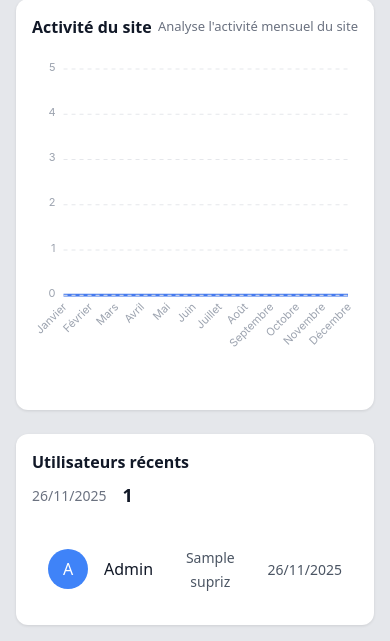
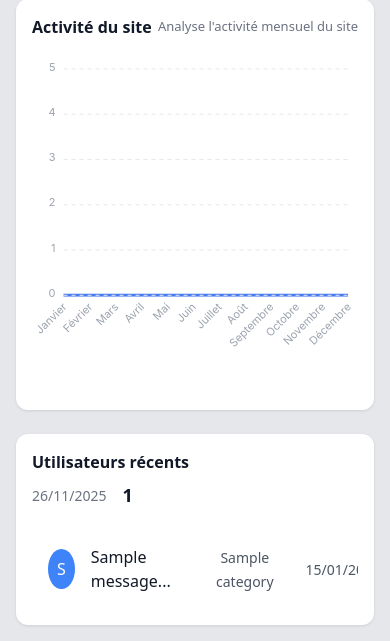
Before and after one commit to Honorine684/supriz-web, a Laravel app: page /maison in a window 390 px wide. Shown: the part 1521-2162 px from the top of the page. Run offline with Laravel 12, Linux system fonts and the light colour scheme; a user stored in the database is signed in; data comes from the database, SQL or seed files in the repository; tables that the repository leaves empty hold one stand-in row (values such as "Sample post"); style sheets or scripts are compiled from the project's sources; some libraries are stand-ins or nearby versions.

Commit message:
Corrections dashboard et affichage mobile
- Dashboard utilise maintenant la table 'messages' au lieu de 'supriz'
- Statistiques incrémentent correctement à chaque message créé
- Section "Messages récents" affiche les derniers messages
- Message-view centré verticalement sur mobile
- Titres longs avec meilleurs sauts de ligne sur mobile
- Bouton CTA : "Suprend quelaun aussi !"
- Hero animation mobile : margin 20px auto 0

🤖 Generated with [Claude Code](https://claude.com/claude-code)

Co-Authored-By: Claude <noreply@anthropic.com>

```diff
--- a/app/Http/Controllers/MaisonController.php
+++ b/app/Http/Controllers/MaisonController.php
@@ -3,10 +3,9 @@
 namespace App\Http\Controllers;
 
 use App\Models\User;
-use App\Models\Supriz;
+use App\Models\Message;
 use App\Models\SousCategorie;
 use App\Models\Categorie;
-use Illuminate\Http\Request;
 use Carbon\Carbon;
 
 class MaisonController extends Controller
@@ -28,14 +27,25 @@ class MaisonController extends Controller
         $statsSupriz = [];
 
         foreach ($categories as $categorie) {
+            // Récupérer l'ID de la sous-catégorie
+            $sousCategorie = SousCategorie::where('name_sous_categories', $categorie)->first();
+
+            if (!$sousCategorie) {
+                $statsSupriz[$categorie] = [
+                    'total' => 0,
+                    'variation' => 0
+                ];
+                continue;
+            }
+
             // Messages du mois en cours
-            $currentMonth = Supriz::where('nom_categorie_suprise', $categorie)
+            $currentMonth = Message::where('sous_categorie_id', $sousCategorie->id)
                 ->whereMonth('created_at', Carbon::now()->month)
                 ->whereYear('created_at', Carbon::now()->year)
                 ->count();
 
             // Messages du mois précédent
-            $previousMonth = Supriz::where('nom_categorie_suprise', $categorie)
+            $previousMonth = Message::where('sous_categorie_id', $sousCategorie->id)
                 ->whereMonth('created_at', Carbon::now()->subMonth()->month)
                 ->whereYear('created_at', Carbon::now()->subMonth()->year)
                 ->count();
@@ -53,19 +63,19 @@ class MaisonController extends Controller
         // Nombre total d'abonnés (utilisateurs)
         $nombresAbonnes = User::count();
 
-        // Nombre de clics (nombre total de messages Supriz créés ce mois)
-        $nombreClics = Supriz::whereMonth('created_at', Carbon::now()->month)
+        // Nombre de clics (nombre total de messages créés ce mois)
+        $nombreClics = Message::whereMonth('created_at', Carbon::now()->month)
             ->whereYear('created_at', Carbon::now()->year)
             ->count();
 
-        // Clients actifs (utilisateurs ayant créé un message ce mois)
-        $clientsActifs = User::whereHas('supriz', function($query) {
-            $query->whereMonth('created_at', Carbon::now()->month)
-                  ->whereYear('created_at', Carbon::now()->year);
-        })->count();
+        // Clients actifs (nombre de messages actifs ce mois)
+        $clientsActifs = Message::whereMonth('created_at', Carbon::now()->month)
+            ->whereYear('created_at', Carbon::now()->year)
+            ->where('is_active', true)
+            ->count();
 
         // ============ ACTIVITÉ MENSUELLE DU SITE ============
-        $monthlyActivity = Supriz::selectRaw('MONTH(created_at) as month, COUNT(*) as total')
+        $monthlyActivity = Message::selectRaw('MONTH(created_at) as month, COUNT(*) as total')
             ->whereYear('created_at', Carbon::now()->year)
             ->groupBy('month')
             ->get()
@@ -84,18 +94,18 @@ class MaisonController extends Controller
             $activityData['totals'][] = $monthlyActivity->get($i)->total ?? 0;
         }
 
-        // ============ UTILISATEURS RÉCENTS ============
-        $utilisateursRecents = User::with('supriz')
+        // ============ MESSAGES RÉCENTS ============
+        $utilisateursRecents = Message::with('sousCategorie')
             ->orderBy('created_at', 'desc')
             ->limit(10)
             ->get()
-            ->map(function($user) {
+            ->map(function($message) {
                 return [
-                    'id' => $user->id,
-                    'nom' => $user->nom ?? 'xxxxxxx',
-                    'avatar' => $user->profil_image ?? null,
-                    'categorie' => $user->supriz->last()->nom_categorie_suprise ?? 'Catégorie',
-                    'date' => $user->created_at->format('d/m/Y')
+                    'id' => $message->id,
+                    'nom' => substr($message->titre, 0, 20) . '...',
+                    'avatar' => null,
+                    'categorie' => $message->sousCategorie->name_sous_categories ?? 'Catégorie',
+                    'date' => $message->created_at->format('d/m/Y')
                 ];
             });
 
--- a/resources/views/maison.blade.php
+++ b/resources/views/maison.blade.php
@@ -3,7 +3,6 @@
 
 <head>
     <meta charset="UTF-8">
-    <meta name="viewport" content="width=device-width, initial-scale=1.0">
     <link href="https://cdn.jsdelivr.net/npm/remixicon@3.5.0/fonts/remixicon.css" rel="stylesheet">
     @vite('resources/css/app.css')
     <link rel="stylesheet" href={{ asset('css/main.css') }}>
--- a/resources/views/welcome.blade.php
+++ b/resources/views/welcome.blade.php
@@ -461,6 +461,10 @@
 
             .hero-image-mobile {
                 display: block !important;
+            }
+
+            .hero-person-animation-mobile {
+                margin: 20px auto 0;
             }
 
             .hero-content {
```
Also changed, not shown: resources/views/message-view.blade.php (+7 -5 lines).
